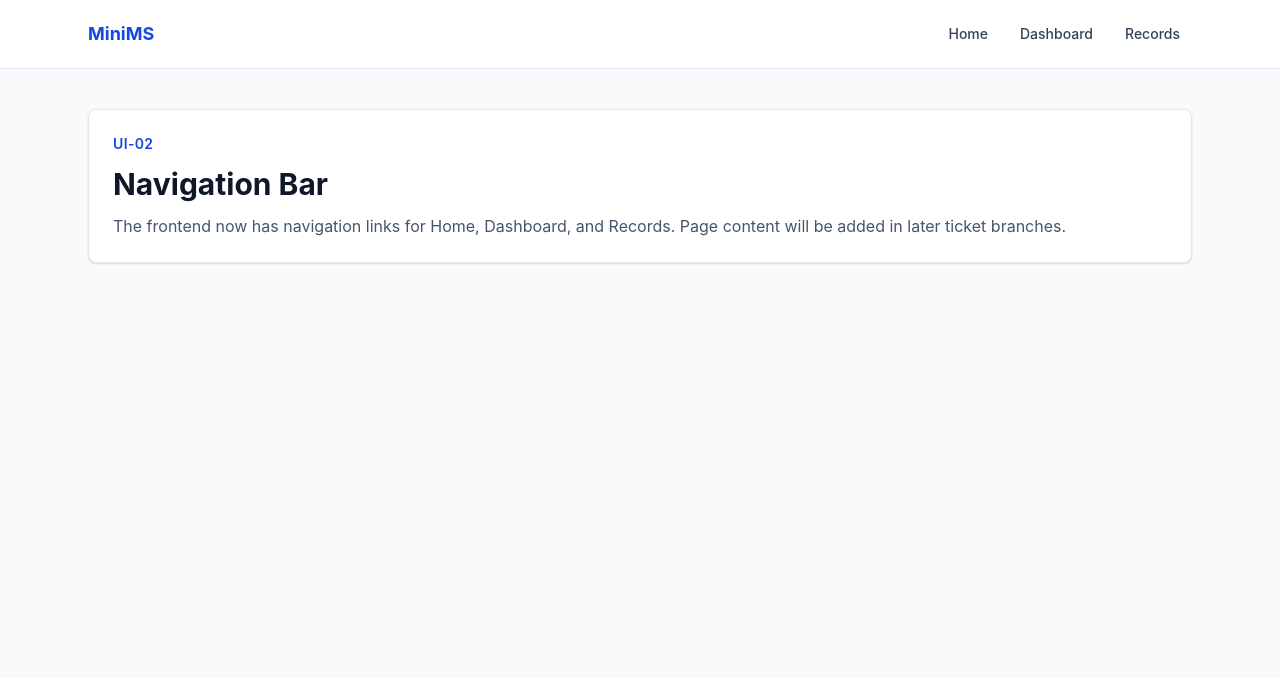
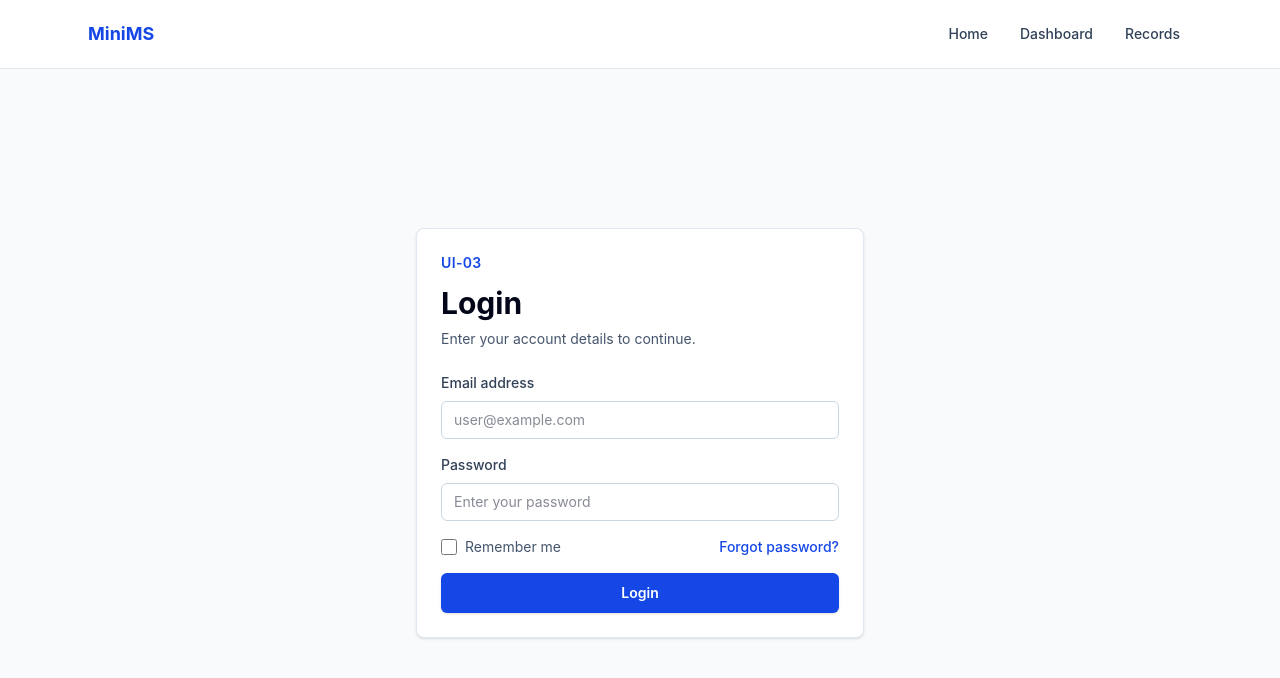
Before and after one commit to Nicko-Reorizo/DryRun, a React (Vite) app in the folder frontend/: page / in a window 1280 px wide. Shown: the top 678 px of the page. Built offline with nearby package versions, Linux system fonts and the light colour scheme.

Commit message:
UI-03 implement login page

```diff
--- a/frontend/src/App.jsx
+++ b/frontend/src/App.jsx
@@ -1,20 +1,11 @@
 import Navbar from "./components/Navbar.jsx";
+import LoginPage from "./pages/LoginPage.jsx";
 
 function App() {
   return (
     <div className="min-h-screen bg-slate-50 text-slate-900">
       <Navbar />
-
-      <main className="mx-auto max-w-6xl px-6 py-10">
-        <section className="rounded-lg border border-slate-200 bg-white p-6 shadow-sm">
-          <p className="text-sm font-semibold uppercase tracking-wide text-blue-700">UI-02</p>
-          <h1 className="mt-3 text-3xl font-bold">Navigation Bar</h1>
-          <p className="mt-3 text-slate-600">
-            The frontend now has navigation links for Home, Dashboard, and Records. Page content will be added in
-            later ticket branches.
-          </p>
-        </section>
-      </main>
+      <LoginPage />
     </div>
   );
 }
--- /dev/null
+++ b/frontend/src/pages/LoginPage.jsx
@@ -0,0 +1,54 @@
+function LoginPage() {
+  return (
+    <main className="mx-auto flex min-h-[calc(100vh-73px)] max-w-6xl items-center justify-center px-6 py-10">
+      <section className="w-full max-w-md rounded-lg border border-slate-200 bg-white p-6 shadow-sm">
+        <p className="text-sm font-semibold uppercase tracking-wide text-blue-700">UI-03</p>
+        <h1 className="mt-3 text-3xl font-bold text-slate-950">Login</h1>
+        <p className="mt-2 text-sm text-slate-600">Enter your account details to continue.</p>
+
+        <form className="mt-6 space-y-4">
+          <label className="block">
+            <span className="block text-sm font-medium text-slate-700">Email address</span>
+            <input
+              className="mt-2 w-full rounded-md border border-slate-300 px-3 py-2 text-sm outline-none transition focus:border-blue-600 focus:ring-2 focus:ring-blue-100"
+              name="email"
+              placeholder="user@example.com"
+              required
+              type="email"
+            />
+          </label>
+
+          <label className="block">
+            <span className="block text-sm font-medium text-slate-700">Password</span>
+            <input
+              className="mt-2 w-full rounded-md border border-slate-300 px-3 py-2 text-sm outline-none transition focus:border-blue-600 focus:ring-2 focus:ring-blue-100"
+              name="password"
+              placeholder="Enter your password"
+              required
+              type="password"
+            />
+          </label>
+
+          <div className="flex items-center justify-between gap-4 text-sm">
+            <label className="flex items-center gap-2 text-slate-600">
+              <input className="h-4 w-4 rounded border-slate-300 text-blue-700" name="remember" type="checkbox" />
+              Remember me
+            </label>
+            <a className="font-medium text-blue-700 hover:text-blue-900" href="#forgot-password">
+              Forgot password?
+            </a>
+          </div>
+
+          <button
+            className="w-full rounded-md bg-blue-700 px-4 py-2.5 text-sm font-semibold text-white shadow-sm hover:bg-blue-900"
+            type="submit"
+          >
+            Login
+          </button>
+        </form>
+      </section>
+    </main>
+  );
+}
+
+export default LoginPage;
```
Also changed, not shown: 1 other file (tests, documents, lock files or other folders).
